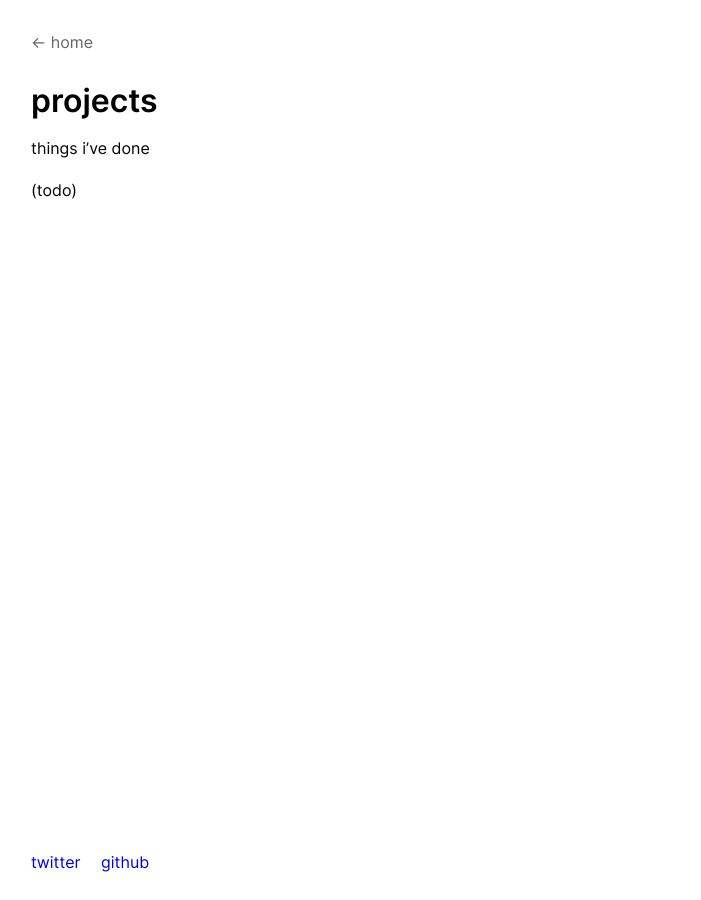
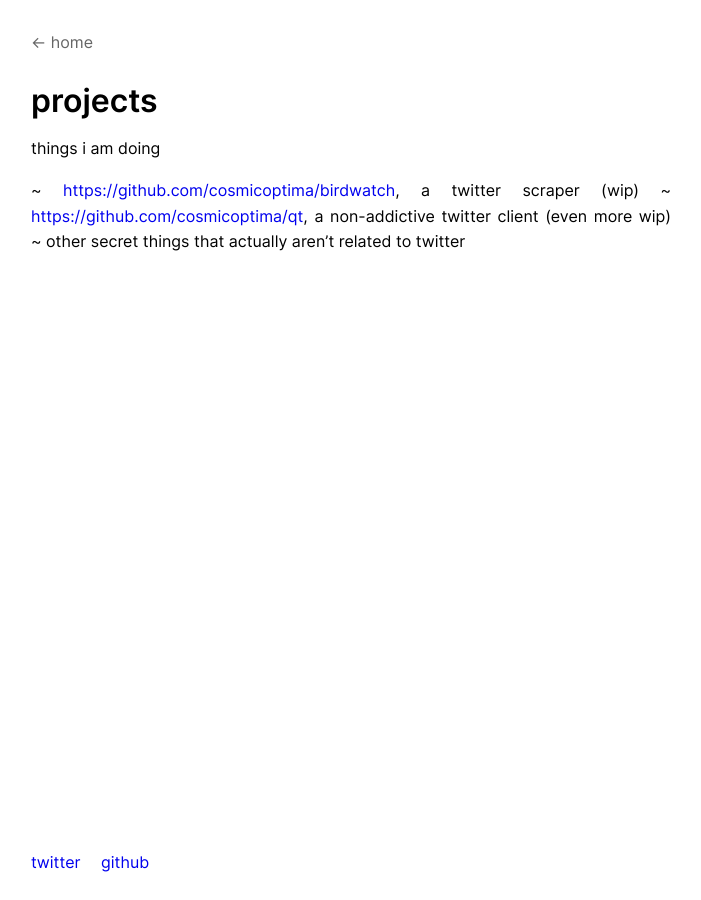
Before and after one commit to cosmicoptima/cosmicoptima.github.io, a Jekyll site: the page built from pages/projects.md, in a window 1280 px wide. Shown: the whole page, without its empty margins (97-798 px from the left). Built offline with Jekyll 4.4.1, drawn with Linux system fonts in a browser that asks for light colours.

Commit message:
add projects

```diff
--- a/pages/projects.md
+++ b/pages/projects.md
@@ -4,6 +4,8 @@ title: projects
 permalink: /projects/
 ---
 
-things i've done
+things i am doing
 
-(todo)
+~ [https://github.com/cosmicoptima/birdwatch](birdwatch), a twitter scraper (wip)
+~ [https://github.com/cosmicoptima/qt](qt), a non-addictive twitter client (even more wip)
+~ other secret things that actually aren't related to twitter
```
